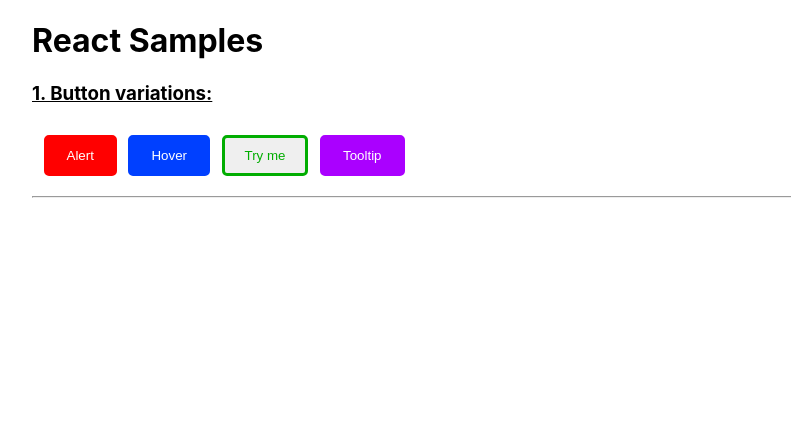
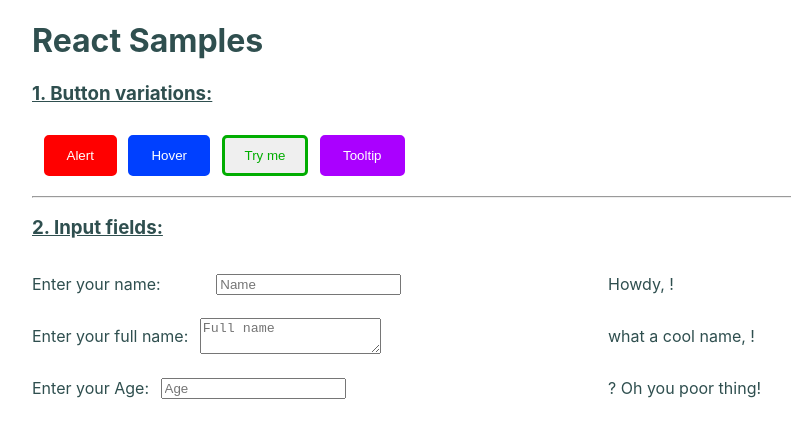
Before and after one commit to jsk000/react-samples, a React (Create React App) app: page / in a window 1280 px wide. Shown: the top 438 px of the page, without its empty margins (32-823 px from the left). Built offline with nearby package versions, Linux system fonts and the light colour scheme.

Commit message:
Input fields

```diff
--- a/src/App.css
+++ b/src/App.css
@@ -2,7 +2,10 @@
   text-align: left;
   margin-left: 5%;
   margin-right: 5%;
+  color: darkslategray;
 }
+
+/* Buttons CSS */
 
 .alert-button {
   background-color: #ff0000;
@@ -60,3 +63,22 @@
   border-radius: 5px;
   cursor: pointer;
 }
+
+/* Input CSS */
+.input-container {
+  display:flex;
+  align-items: center;
+}
+
+.input-label {
+  flex: 0 0 15%;
+}
+
+.input-field {
+  margin-right:auto;
+  margin-left: 1%;
+}
+
+.input-p {
+  flex: 0 0 50%;
+}
--- a/src/App.js
+++ b/src/App.js
@@ -1,6 +1,7 @@
 import logo from './logo.svg';
 import './App.css';
 import Buttons from './Buttons';
+import Input from './Input';
 
 
 function App() {
@@ -13,6 +14,7 @@
 
       <div>
         <Buttons/>
+        <Input/>
       </div>
 
     </div>
--- /dev/null
+++ b/src/Input.js
@@ -0,0 +1,66 @@
+import React from 'react';
+import { useState } from 'react';
+
+const Input = () => {
+
+    const [name, setName] = React.useState('');
+    const [fullName, setFullName] = React.useState('');
+    const [age, setAge] = React.useState('');
+
+    const handleNameChange = (event) => {
+        setName(event.target.value);
+    };
+    const handleFullNameChange = (event) => {
+        setFullName(event.target.value);
+    };
+    const handleAgeChange = (event) => {
+        setAge(event.target.value);
+    };
+
+    return (
+
+        <div>
+            <h3><u> 2. Input fields: </u></h3>
+
+            <div className='input-container'>
+                <label className='input-label'>Enter your name:</label>
+                <input
+                    type="text"
+                    className="input-field"
+                    value={name}
+                    onChange={handleNameChange}
+                    placeholder="Name"
+                />
+                <p className='input-p'>Howdy, {name}!</p>
+            </div>
+
+            <div className='input-container'>
+                <label>Enter your full name:</label>
+                <textarea
+                    type="text"
+                    className="input-field"
+                    value={fullName}
+                    onChange={handleFullNameChange}
+                    placeholder="Full name"
+                />
+                <p className='input-p'>what a cool name, {fullName}!</p>
+            </div>
+
+            <div className='input-container'>
+                <label>Enter your Age:</label>
+                <input
+                    type="number"
+                    className="input-field"
+                    value={age}
+                    onChange={handleAgeChange}
+                    placeholder="Age"
+                />
+                <p className='input-p'>{age}? Oh you poor thing!</p>
+            </div>
+
+
+        </div>
+    )
+}
+
+export default Input;
```
Also changed, not shown: 1 other file (tests, documents, lock files or other folders).
